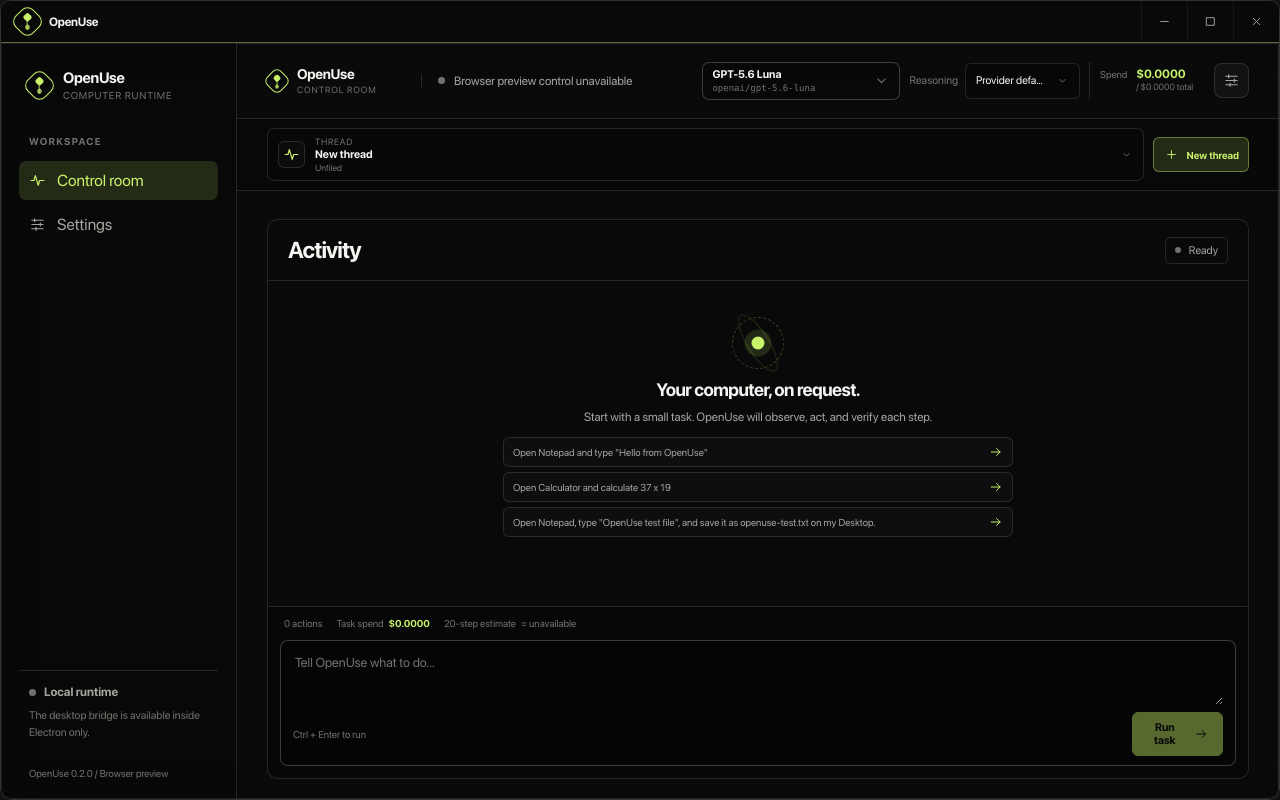
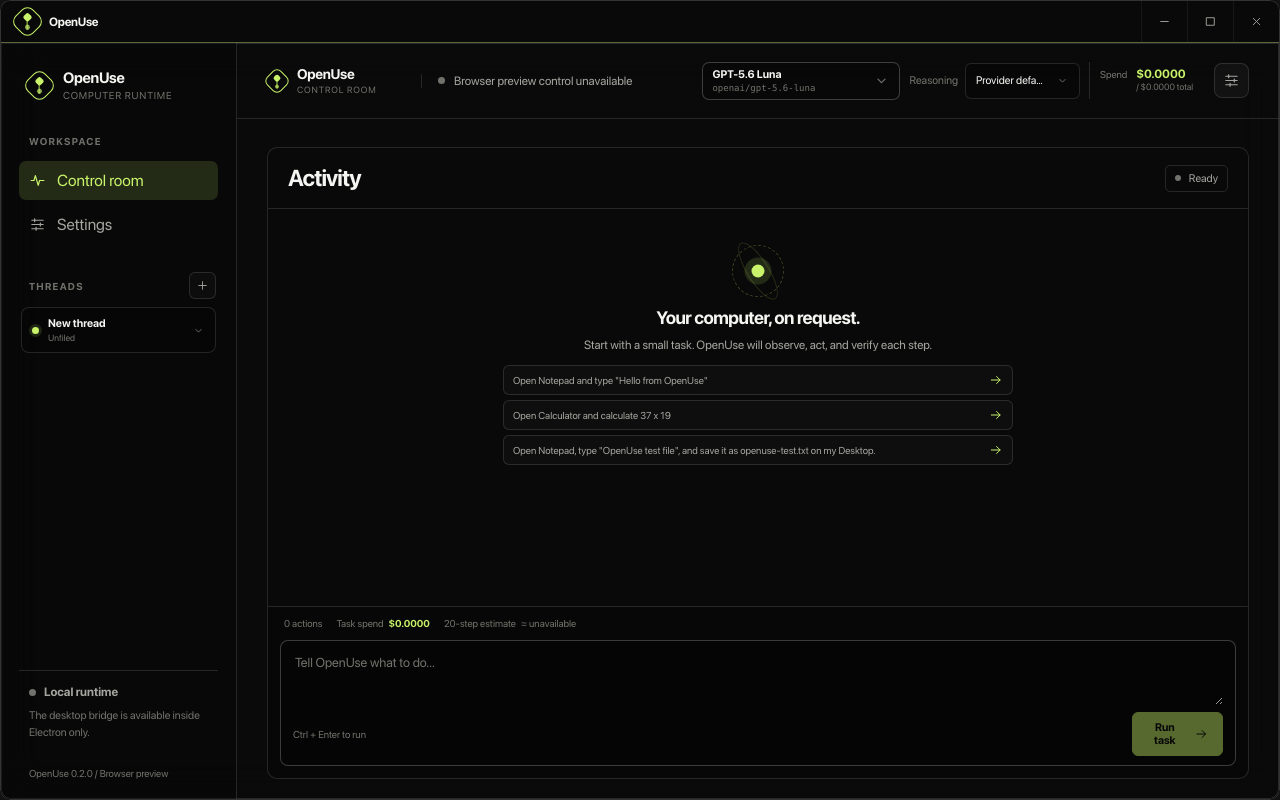
Before and after one commit to mathofdynamic/OpenUse, a React (Vite) app in the folder apps/desktop/: page / in a window 1280 px wide. Built offline with nearby package versions, Linux system fonts and the light colour scheme.

Commit message:
fix: move thread management into utility rail

```diff
--- a/apps/desktop/src/renderer/App.tsx
+++ b/apps/desktop/src/renderer/App.tsx
@@ -1,5 +1,5 @@
 import { createContext, useContext, useEffect, useId, useMemo, useRef, useState } from "react";
-import type { CSSProperties, Dispatch, KeyboardEvent as ReactKeyboardEvent, SetStateAction } from "react";
+import type { CSSProperties, Dispatch, KeyboardEvent as ReactKeyboardEvent, ReactNode, SetStateAction } from "react";
 import { MODEL_CATALOG, estimateTwentyStepCost, getCompatibilityIssues, type GatewayConnectionResult } from "@openuse/ai";
 import { defaultPermissionRecords } from "@openuse/permissions";
 import type {
@@ -406,6 +406,9 @@
           <button className="rail-link rail-link-active" type="button"><Glyph name="activity" /><span>{t("Control room")}</span></button>
           <button className="rail-link" type="button" disabled={isRunning} onClick={() => setSettingsOpen(true)}><Glyph name="sliders" /><span>{t("Settings")}</span></button>
         </div>
+        <ThreadRailSection thread={currentThread} folder={currentFolder} open={threadPanelOpen} disabled={isRunning} onToggle={() => setThreadPanelOpen((current) => !current)} onNew={createNewThread}>
+          {threadPanelOpen && <ThreadPanel variant="rail" snapshot={threadSnapshot} selectedFolder={folderFilter} folderFormOpen={folderFormOpen} folderName={folderNameDraft} disabled={isRunning} onFolderFilter={setFolderFilter} onFolderForm={() => setFolderFormOpen((current) => !current)} onFolderName={setFolderNameDraft} onCreateFolder={() => void createThreadFolder()} onCancelFolder={() => { setFolderFormOpen(false); setFolderNameDraft(""); }} onSelectThread={(threadId) => void selectThread(threadId)} onMoveThread={(threadId, folderId) => void moveThread(threadId, folderId)} onNew={createNewThread} />}
+        </ThreadRailSection>
         <div className="rail-spacer" />
         <div className="rail-note">
           <div className="rail-note-heading"><span className={`status-dot ${controlReady ? "status-ready" : `status-${engine.state}`}`} />{t("Local runtime")}</div>
@@ -428,9 +431,9 @@
 
         <div className="compact-nav" aria-label={t("Compact navigation")}><button className="compact-nav-active" type="button"><Glyph name="activity" />{t("Activity")}</button><button type="button" disabled={isRunning} onClick={() => setSettingsOpen(true)}><Glyph name="sliders" />{t("Settings")}</button></div>
 
-        <div className="thread-toolbar-wrap">
-          <ThreadToolbar thread={currentThread} folder={currentFolder} open={threadPanelOpen} onToggle={() => setThreadPanelOpen((current) => !current)} onNew={createNewThread} />
-          {threadPanelOpen && <ThreadPanel snapshot={threadSnapshot} selectedFolder={folderFilter} folderFormOpen={folderFormOpen} folderName={folderNameDraft} onFolderFilter={setFolderFilter} onFolderForm={() => setFolderFormOpen((current) => !current)} onFolderName={setFolderNameDraft} onCreateFolder={() => void createThreadFolder()} onCancelFolder={() => { setFolderFormOpen(false); setFolderNameDraft(""); }} onSelectThread={(threadId) => void selectThread(threadId)} onMoveThread={(threadId, folderId) => void moveThread(threadId, folderId)} onNew={createNewThread} />}
+        <div className="compact-thread-wrap">
+          <ThreadToolbar thread={currentThread} folder={currentFolder} open={threadPanelOpen} disabled={isRunning} onToggle={() => setThreadPanelOpen((current) => !current)} onNew={createNewThread} />
+          {threadPanelOpen && <ThreadPanel variant="compact" snapshot={threadSnapshot} selectedFolder={folderFilter} folderFormOpen={folderFormOpen} folderName={folderNameDraft} disabled={isRunning} onFolderFilter={setFolderFilter} onFolderForm={() => setFolderFormOpen((current) => !current)} onFolderName={setFolderNameDraft} onCreateFolder={() => void createThreadFolder()} onCancelFolder={() => { setFolderFormOpen(false); setFolderNameDraft(""); }} onSelectThread={(threadId) => void selectThread(threadId)} onMoveThread={(threadId, folderId) => void moveThread(threadId, folderId)} onNew={createNewThread} />}
         </div>
 
         <div className="content-wrap">
@@ -511,23 +514,38 @@
   }
 }
 
-function ThreadToolbar({ thread, folder, open, onToggle, onNew }: { thread: ThreadRecord; folder?: ThreadFolder; open: boolean; onToggle(): void; onNew(): void }) {
+function ThreadRailSection({ thread, folder, open, disabled, onToggle, onNew, children }: { thread: ThreadRecord; folder?: ThreadFolder; open: boolean; disabled?: boolean; onToggle(): void; onNew(): void; children?: ReactNode }) {
+  const { t } = useTranslation();
+  return <section className={`thread-rail-section ${open ? "thread-rail-section-open" : ""}`} aria-label={t("Threads")}>
+    <div className="thread-rail-header"><div className="rail-label">{t("Threads")}</div><button className="thread-rail-new" type="button" aria-label={t("New thread")} disabled={disabled} onClick={onNew}><Glyph name="plus" /></button></div>
+    <button className="thread-rail-current" type="button" aria-haspopup="dialog" aria-expanded={open} disabled={disabled} onClick={onToggle}>
+      <span className="thread-rail-current-dot" aria-hidden="true" />
+      <span className="thread-rail-copy"><strong>{thread.title}</strong><small>{folder?.name ?? t("Unfiled")}</small></span>
+      <Glyph name="chevron" />
+    </button>
+    {children}
+  </section>;
+}
+
+function ThreadToolbar({ thread, folder, open, disabled, onToggle, onNew }: { thread: ThreadRecord; folder?: ThreadFolder; open: boolean; disabled?: boolean; onToggle(): void; onNew(): void }) {
   const { t } = useTranslation();
   return <div className="thread-toolbar" aria-label={t("Thread management")}>
-    <button className="thread-switcher-trigger" type="button" aria-haspopup="dialog" aria-expanded={open} onClick={onToggle}>
+    <button className="thread-switcher-trigger" type="button" aria-haspopup="dialog" aria-expanded={open} disabled={disabled} onClick={onToggle}>
       <span className="thread-switcher-icon"><Glyph name="activity" /></span>
       <span className="thread-switcher-copy"><small>{t("Thread")}</small><strong>{thread.title}</strong><em>{folder?.name ?? t("Unfiled")}</em></span>
       <Glyph name="chevron" />
     </button>
-    <button className="thread-new-button" type="button" onClick={onNew}><Glyph name="plus" />{t("New thread")}</button>
+    <button className="thread-new-button" type="button" disabled={disabled} onClick={onNew}><Glyph name="plus" />{t("New thread")}</button>
   </div>;
 }
 
-function ThreadPanel({ snapshot, selectedFolder, folderFormOpen, folderName, onFolderFilter, onFolderForm, onFolderName, onCreateFolder, onCancelFolder, onSelectThread, onMoveThread, onNew }: {
+function ThreadPanel({ variant, snapshot, selectedFolder, folderFormOpen, folderName, disabled, onFolderFilter, onFolderForm, onFolderName, onCreateFolder, onCancelFolder, onSelectThread, onMoveThread, onNew }: {
+  variant: "rail" | "compact";
   snapshot: ThreadSnapshot;
   selectedFolder: string;
   folderFormOpen: boolean;
   folderName: string;
+  disabled?: boolean;
   onFolderFilter(folderId: string): void;
   onFolderForm(): void;
   onFolderName(value: string): void;
@@ -540,8 +558,8 @@
   const { locale, t } = useTranslation();
   const visibleThreads = snapshot.threads.filter((thread) => selectedFolder === "all" || thread.folderId === selectedFolder);
   const folderOptions: ThemedSelectOption[] = [{ value: "none", label: t("No folder") }, ...snapshot.folders.map((folder) => ({ value: folder.id, label: folder.name }))];
-  return <section className="thread-panel" role="dialog" aria-label={t("Threads")}>
-    <div className="thread-panel-header"><div><div className="dialog-eyebrow">{t("Threads")}</div><strong>{t("Continue work without losing the thread.")}</strong></div><button className="secondary-action thread-folder-button" type="button" onClick={onFolderForm}><Glyph name="plus" />{t("New folder")}</button></div>
+  return <section className={`thread-panel thread-panel-${variant}`} role="dialog" aria-label={t("Threads")}>
+    <div className="thread-panel-header"><div><div className="dialog-eyebrow">{t("Threads")}</div><strong>{t("Continue work without losing the thread.")}</strong></div><button className="secondary-action thread-folder-button" type="button" disabled={disabled} onClick={onFolderForm}><Glyph name="plus" />{t("New folder")}</button></div>
     {folderFormOpen && <form className="thread-folder-form" onSubmit={(event) => { event.preventDefault(); onCreateFolder(); }}><input autoFocus value={folderName} onChange={(event) => onFolderName(event.target.value)} placeholder={t("Folder name")} aria-label={t("Folder name")} maxLength={80} /><button className="primary-action" type="submit" disabled={!folderName.trim()}>{t("Create folder")}</button><button className="secondary-action" type="button" onClick={onCancelFolder}>{t("Cancel")}</button></form>}
     <div className="thread-folder-tabs" role="tablist" aria-label={t("Thread folders")}><button className={selectedFolder === "all" ? "thread-folder-tab-active" : ""} type="button" onClick={() => onFolderFilter("all")}>{t("All threads")}</button>{snapshot.folders.map((folder) => <button className={selectedFolder === folder.id ? "thread-folder-tab-active" : ""} type="button" key={folder.id} onClick={() => onFolderFilter(folder.id)}>{folder.name}</button>)}</div>
     <div className="thread-list">{visibleThreads.length === 0 ? <div className="empty-note">{t("No threads in this folder.")}</div> : visibleThreads.map((thread) => {
@@ -551,7 +569,7 @@
         <ThemedSelect className="thread-folder-select" value={thread.folderId ?? "none"} options={folderOptions} ariaLabel={`${t("Move thread")} ${thread.title}`} onChange={(value) => onMoveThread(thread.id, value)} />
       </div>;
     })}</div>
-    <div className="thread-panel-footer"><span>{t("{count} threads", { count: snapshot.threads.length })}</span><button className="thread-panel-new-link" type="button" onClick={onNew}>{t("New thread")}</button></div>
+    <div className="thread-panel-footer"><span>{t("{count} threads", { count: snapshot.threads.length })}</span><button className="thread-panel-new-link" type="button" disabled={disabled} onClick={onNew}>{t("New thread")}</button></div>
   </section>;
 }
 
--- a/apps/desktop/src/renderer/styles.css
+++ b/apps/desktop/src/renderer/styles.css
@@ -139,7 +139,7 @@
 .app-shell { position: relative; display: grid; grid-template-columns: 236px minmax(0, 1fr); flex: 1 1 auto; height: auto; min-width: 0; min-height: 0; overflow: hidden; border-radius: 0 0 var(--window-radius) var(--window-radius); isolation: isolate; background: transparent; }
 .material-layer { position: absolute; z-index: -1; inset: 0; pointer-events: none; border-radius: inherit; background: rgba(8, 8, 8, var(--surface-alpha)); border: 1px solid rgba(255, 255, 255, 0.12); backdrop-filter: blur(var(--background-blur)) saturate(105%); -webkit-backdrop-filter: blur(var(--background-blur)) saturate(105%); }
 .side-rail, .main-column { position: relative; z-index: 1; min-width: 0; }
-.side-rail { display: flex; flex-direction: column; min-height: 0; padding: 26px 18px 20px; border-inline-end: 1px solid var(--border); background: rgba(8, 8, 8, 0.35); }
+.side-rail { display: flex; flex-direction: column; min-height: 0; overflow-x: hidden; overflow-y: auto; padding: 26px 18px 20px; border-inline-end: 1px solid var(--border); background: rgba(8, 8, 8, 0.35); }
 .brand-lockup { display: flex; align-items: center; gap: 11px; padding: 0 8px 34px; }
 .brand-mark { position: relative; width: 25px; height: 25px; flex: 0 0 25px; border: 1.5px solid var(--primary); border-radius: 8px; transform: rotate(45deg); }
 .brand-mark::before, .brand-mark::after, .brand-mark span { position: absolute; content: ""; display: block; background: var(--primary); }
@@ -184,10 +184,29 @@
 .spend-pill small { grid-column: 2; color: var(--text-muted); font-size: 9px; }
 .compact-nav { display: none; }
 
-.thread-toolbar-wrap { position: relative; z-index: 20; flex: 0 0 auto; border-bottom: 1px solid var(--border); background: rgba(0, 0, 0, .12); }
+.thread-rail-section { display: grid; gap: 8px; margin-top: 28px; padding: 0 2px; }
+.thread-rail-header { display: flex; align-items: center; justify-content: space-between; gap: 8px; }
+.thread-rail-header .rail-label { padding: 0 8px; }
+.thread-rail-new { display: grid; place-items: center; width: 27px; height: 27px; padding: 0; border: 1px solid var(--border); border-radius: 6px; color: var(--text-secondary); background: rgba(255,255,255,.025); cursor: pointer; }
+.thread-rail-new:hover:not(:disabled) { color: var(--primary); border-color: color-mix(in srgb, var(--primary) 42%, transparent); background: var(--primary-muted); }
+.thread-rail-new:disabled { cursor: not-allowed; opacity: .4; }
+.thread-rail-new .glyph { width: 13px; height: 13px; }
+.thread-rail-current { display: grid; grid-template-columns: auto minmax(0, 1fr) auto; align-items: center; gap: 9px; min-width: 0; padding: 9px 10px; border: 1px solid var(--border); border-radius: 8px; color: var(--text-primary); background: rgba(0,0,0,.18); cursor: pointer; text-align: start; }
+.thread-rail-current:hover:not(:disabled), .thread-rail-current[aria-expanded="true"] { border-color: color-mix(in srgb, var(--primary) 45%, transparent); background: var(--primary-muted); }
+.thread-rail-current:disabled { cursor: not-allowed; opacity: .55; }
+.thread-rail-current-dot { width: 7px; height: 7px; border-radius: 50%; background: var(--primary); box-shadow: 0 0 0 3px color-mix(in srgb, var(--primary) 13%, transparent); }
+.thread-rail-copy { display: grid; min-width: 0; gap: 2px; }
+.thread-rail-copy strong, .thread-rail-copy small { overflow: hidden; text-overflow: ellipsis; white-space: nowrap; }
+.thread-rail-copy strong { font-size: 11px; font-weight: 650; }
+.thread-rail-copy small { color: var(--text-muted); font-size: 9px; }
+.thread-rail-current > .glyph { width: 13px; height: 13px; color: var(--text-muted); }
+.thread-rail-section-open .thread-rail-current { border-color: color-mix(in srgb, var(--primary) 38%, transparent); }
+
+.compact-thread-wrap { position: relative; z-index: 20; display: none; flex: 0 0 auto; border-bottom: 1px solid var(--border); background: rgba(0, 0, 0, .12); }
 .thread-toolbar { display: flex; align-items: center; gap: 9px; padding: 9px 30px; }
 .thread-switcher-trigger { display: grid; grid-template-columns: auto minmax(0, 1fr) auto; align-items: center; gap: 10px; min-width: 0; flex: 1 1 auto; padding: 7px 10px; border: 1px solid var(--border); border-radius: 7px; color: var(--text-primary); background: rgba(0, 0, 0, .2); cursor: pointer; text-align: start; }
 .thread-switcher-trigger:hover, .thread-switcher-trigger[aria-expanded="true"] { border-color: color-mix(in srgb, var(--primary) 48%, transparent); background: var(--primary-muted); }
+.thread-switcher-trigger:disabled { cursor: not-allowed; opacity: .55; }
 .thread-switcher-trigger > .glyph { width: 13px; height: 13px; color: var(--text-muted); }
 .thread-switcher-icon { display: grid; place-items: center; width: 27px; height: 27px; border: 1px solid var(--border); border-radius: 6px; color: var(--primary); background: rgba(255,255,255,.025); }
 .thread-switcher-copy { display: grid; min-width: 0; gap: 1px; }
@@ -196,8 +215,22 @@
 .thread-switcher-copy em { overflow: hidden; color: var(--text-muted); font-size: 9px; font-style: normal; text-overflow: ellipsis; white-space: nowrap; }
 .thread-new-button, .thread-panel-new-link { display: inline-flex; align-items: center; justify-content: center; gap: 7px; min-height: 35px; padding: 8px 11px; border: 1px solid color-mix(in srgb, var(--primary) 42%, transparent); border-radius: 6px; color: var(--primary); background: var(--primary-muted); cursor: pointer; font-size: 10px; font-weight: 650; white-space: nowrap; }
 .thread-new-button:hover, .thread-panel-new-link:hover { border-color: var(--primary); background: color-mix(in srgb, var(--primary) 20%, transparent); }
+.thread-new-button:disabled, .thread-panel-new-link:disabled { cursor: not-allowed; opacity: .45; }
 .thread-new-button .glyph { width: 13px; height: 13px; }
 .thread-panel { position: absolute; top: calc(100% - 1px); inset-inline-start: 30px; display: flex; width: min(570px, calc(100% - 60px)); max-height: min(560px, calc(100dvh - 150px)); flex-direction: column; overflow: hidden; border: 1px solid var(--border-strong); border-radius: 9px; background: rgba(17, 17, 17, .985); box-shadow: 0 22px 50px rgba(0,0,0,.46); }
+.thread-panel-rail { position: static; width: auto; max-height: min(430px, calc(100dvh - 330px)); border-color: var(--border); border-radius: 8px; background: rgba(12,12,12,.42); box-shadow: none; }
+.thread-panel-rail .thread-panel-header { display: grid; align-items: stretch; gap: 8px; padding: 10px 8px 9px; }
+.thread-panel-rail .thread-panel-header strong { font-size: 10px; line-height: 1.4; }
+.thread-panel-rail .thread-folder-button { width: 100%; }
+.thread-panel-rail .thread-folder-form { grid-template-columns: minmax(0, 1fr) auto; padding: 8px 0; }
+.thread-panel-rail .thread-folder-form input { grid-column: 1 / -1; }
+.thread-panel-rail .thread-folder-form .primary-action { grid-column: 1; grid-row: 2; }
+.thread-panel-rail .thread-folder-form .secondary-action { grid-column: 2; grid-row: 2; }
+.thread-panel-rail .thread-folder-tabs { padding-inline: 4px; }
+.thread-panel-rail .thread-list { padding-inline: 4px; }
+.thread-panel-rail .thread-row { grid-template-columns: minmax(0, 1fr); padding-inline: 0; }
+.thread-panel-rail .thread-folder-select .themed-select-trigger { width: 100%; }
+.thread-panel-rail .thread-panel-footer { padding-inline: 8px; }
 .thread-panel-header { display: flex; align-items: center; justify-content: space-between; gap: 14px; padding: 13px 14px 11px; border-bottom: 1px solid var(--border); }
 .thread-panel-header strong { display: block; margin-top: 4px; color: var(--text-secondary); font-size: 11px; font-weight: 500; }
 .thread-folder-button { min-height: 30px; padding: 6px 8px; font-size: 10px; }
@@ -536,6 +569,7 @@
   .compact-nav button { display: inline-flex; align-items: center; gap: 7px; padding: 7px 9px; border: 0; border-radius: 5px; color: var(--text-muted); background: transparent; cursor: pointer; font-size: 10px; }
   .compact-nav button:hover, .compact-nav .compact-nav-active { color: var(--primary); background: var(--primary-muted); }
   .compact-nav .glyph { width: 13px; height: 13px; flex-basis: 13px; }
+  .compact-thread-wrap { display: block; }
   .thread-toolbar { padding-left: 18px; padding-right: 18px; }
   .thread-panel { inset-inline-start: 18px; width: calc(100% - 36px); }
   .content-wrap { display: block; overflow: auto; padding: 18px 18px 20px; }
```
